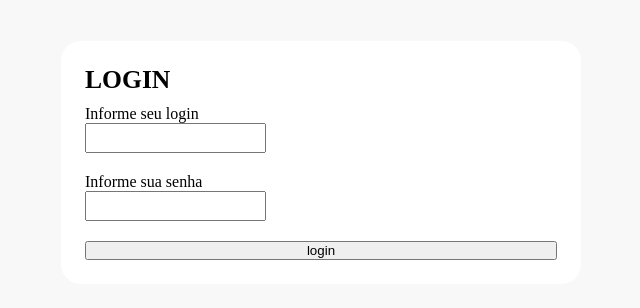
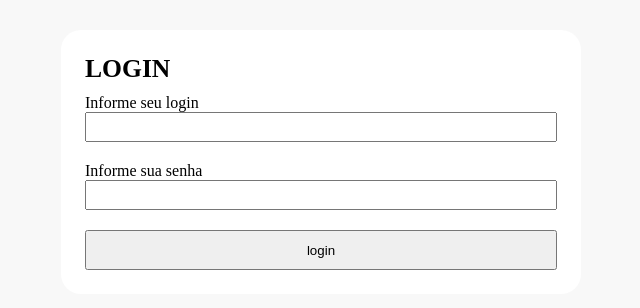
Before and after one commit to WilliamnMiranda/app-photo, a React (Vite) app: page /login in a window 1280 px wide. Shown: the part 238-546 px from the top of the page, without its empty margins (319-959 px from the left). Built offline with nearby package versions, Linux system fonts and the light colour scheme; no server answers.

Commit message:
style: :sparkles: created styled button login

```diff
--- a/src/components/forms/input_text/style.ts
+++ b/src/components/forms/input_text/style.ts
@@ -2,4 +2,6 @@ import styled from "styled-components";
 
 export const Input = styled.input`
   height: 30px;
+  width: 100%;
+  padding: 0px 5px;
 `;
--- a/src/hooks/useLogin.ts
+++ b/src/hooks/useLogin.ts
@@ -25,13 +25,15 @@ export const useLogin = () => {
         dispatch(login(data));
         navigate("/");
       },
+      onError: () => {
+        alert("error");
+      },
     }
   );
 
   const submit = (e: React.FormEvent) => {
     e.preventDefault();
     const data = { email, password };
-    console.log(data);
     mutation.mutate(data);
   };
 
@@ -39,7 +41,7 @@ export const useLogin = () => {
     if (data) {
       navigate("/");
     }
-  }, [data, isLoading, navigate]);
+  }, [data, navigate]);
   return {
     setEmail,
     setPassword,
--- a/src/pages/Login/index.tsx
+++ b/src/pages/Login/index.tsx
@@ -1,4 +1,3 @@
-import React from "react";
 import { useLogin } from "../../hooks/useLogin";
 import InputText from "../../components/forms/input_text";
 import * as C from "./style";
@@ -18,7 +17,7 @@ const LoginScreen = () => {
             <Label value="Informe sua senha" />
             <InputText onChange={setPassword} value={password} />
           </div>
-          <button> login </button>
+          <C.ButtonLogin> login </C.ButtonLogin>
         </form>
       </C.ContainerForm>
     </C.ContainerLogin>
--- a/src/pages/Login/style.ts
+++ b/src/pages/Login/style.ts
@@ -26,3 +26,8 @@ export const Tittle = styled.h1`
   font-size: 1.6em;
   margin-bottom: 10px;
 `;
+
+export const ButtonLogin = styled.button`
+  height: 40px;
+  width: 100%;
+`;
```
